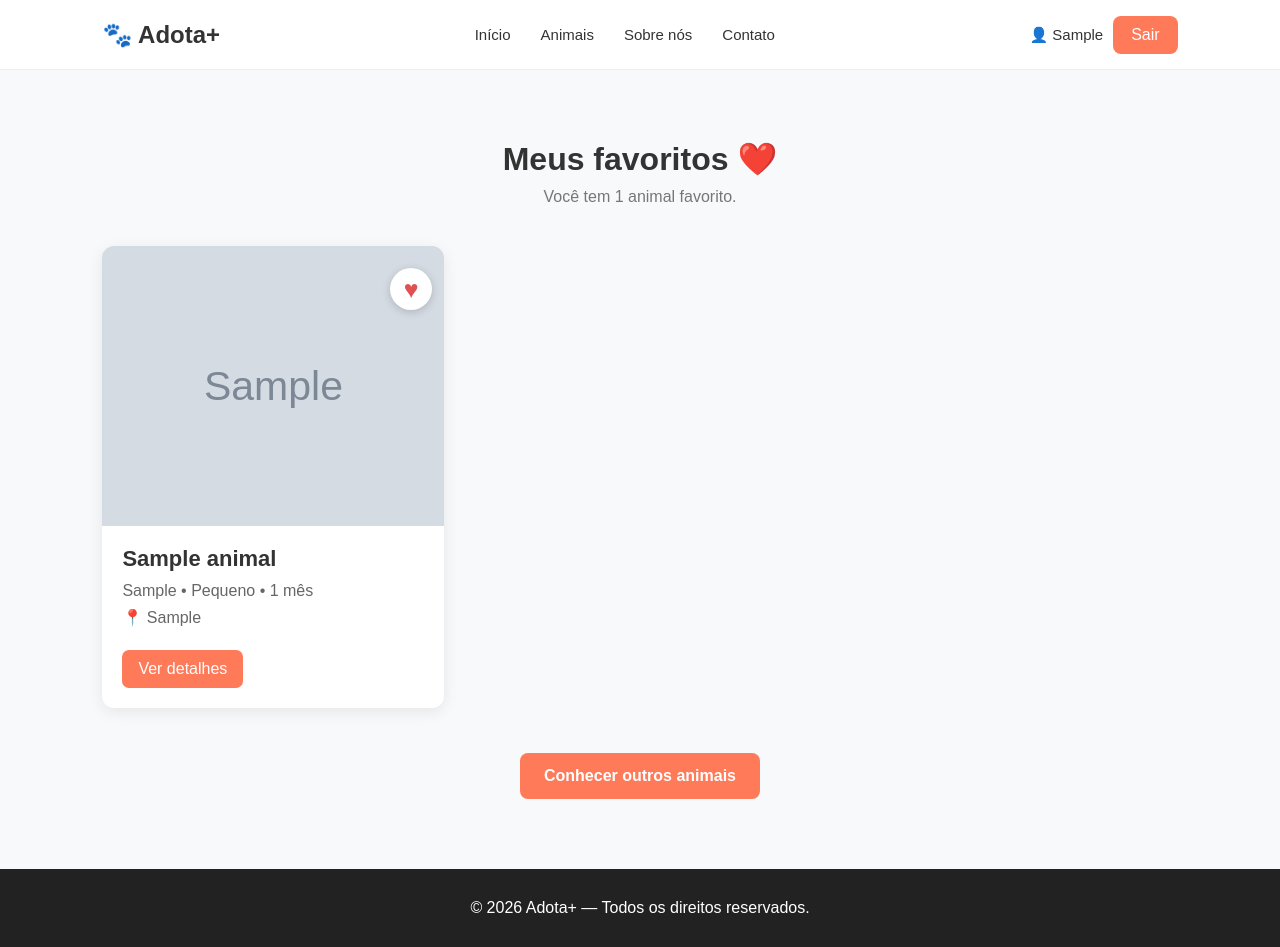
After one commit to igoroliveira77/AdotaMais, a Django app: page /meus-favoritos/ in a window 1280 px wide. The commit adds this page. Run offline with Django 5.2, Linux system fonts and the light colour scheme; a user stored in the database is signed in; tables that the repository leaves empty hold one stand-in row (values such as "Sample post"); grey boxes marked "Sample" are stand-in pictures.

Commit message:
feat: adiciona sistema de animais favoritos

```diff
--- a/core/models.py
+++ b/core/models.py
@@ -96,3 +96,33 @@ class SolicitacaoAdocao(models.Model):
 
     def __str__(self):
         return f'{self.usuario.username} - {self.animal.nome}'
+
+
+class Favorito(models.Model):
+
+    usuario = models.ForeignKey(
+        'auth.User',
+        on_delete=models.CASCADE,
+        related_name='favoritos'
+    )
+
+    animal = models.ForeignKey(
+        Animal,
+        on_delete=models.CASCADE,
+        related_name='favoritos'
+    )
+
+    data_adicao = models.DateTimeField(auto_now_add=True)
+
+    class Meta:
+        verbose_name = 'favorito'
+        verbose_name_plural = 'favoritos'
+        constraints = [
+            models.UniqueConstraint(
+                fields=['usuario', 'animal'],
+                name='unique_favorito_usuario_animal'
+            )
+        ]
+
+    def __str__(self):
+        return f'{self.usuario.username} - {self.animal.nome}'
--- a/core/static/core/css/style.css
+++ b/core/static/core/css/style.css
@@ -1229,3 +1229,115 @@ footer {
     color: #555;
     font-weight: 600;
 }
+
+/* BOTÕES DE FAVORITOS */
+
+.btn-favorito {
+    width: 100%;
+    padding: 10px;
+    margin: 10px 0;
+    border: 1px solid #e5a1a1;
+    border-radius: 8px;
+    background-color: #fff;
+    color: #d9534f;
+    font-size: 14px;
+    font-weight: 600;
+    cursor: pointer;
+    transition: 0.3s;
+}
+
+.btn-favorito:hover {
+    background-color: #fff0f0;
+}
+
+.btn-favorito.favoritado {
+    background-color: #d9534f;
+    color: white;
+    border-color: #d9534f;
+}
+
+.btn-favorito.favoritado:hover {
+    background-color: #bd4141;
+}
+
+/* FAVORITOS NOS CARDS */
+
+.animal-image {
+    position: relative;
+}
+
+.form-favorito {
+    position: absolute;
+    top: 12px;
+    right: 12px;
+    z-index: 2;
+    margin: 0;
+}
+
+.btn-favorito {
+    width: 42px;
+    height: 42px;
+    display: flex;
+    align-items: center;
+    justify-content: center;
+    border: none;
+    border-radius: 50%;
+    background-color: white;
+    color: #e05252;
+    font-size: 25px;
+    cursor: pointer;
+    box-shadow: 0 2px 8px rgba(0, 0, 0, 0.18);
+    transition: 0.2s;
+}
+
+.btn-favorito:hover {
+    transform: scale(1.1);
+    background-color: #fff0f0;
+}
+
+.btn-favorito.favoritado {
+    background-color: white;
+    color: #e05252;
+}
+
+
+.favoritos-vazio {
+    grid-column: 1 / -1;
+    display: flex;
+    flex-direction: column;
+    align-items: center;
+    justify-content: center;
+    text-align: center;
+    padding: 50px 20px;
+    background: #ffffff;
+    border-radius: 16px;
+    box-shadow: 0 4px 15px rgba(0, 0, 0, 0.06);
+}
+
+.favoritos-vazio span {
+    font-size: 48px;
+    margin-bottom: 15px;
+}
+
+.favoritos-vazio h3 {
+    font-size: 24px;
+    margin-bottom: 10px;
+    color: #333333;
+}
+
+.favoritos-vazio p {
+    color: #777777;
+    margin-bottom: 25px;
+    max-width: 450px;
+    line-height: 1.5;
+}
+
+.favoritos-vazio {
+    margin-bottom: 30px;
+}
+
+.favoritos-acoes {
+    display: flex;
+    justify-content: center;
+    margin-top: 45px;
+}
--- /dev/null
+++ b/core/templates/core/meus_favoritos.html
@@ -0,0 +1,151 @@
+
+{% load static %}
+
+<!DOCTYPE html>
+<html lang="pt-BR">
+
+<head>
+    <meta charset="UTF-8">
+    <meta name="viewport" content="width=device-width, initial-scale=1.0">
+
+    <title>Adota+ | Meus favoritos</title>
+
+    <link rel="stylesheet" href="{% static 'core/css/style.css' %}?v=12">
+</head>
+
+<body>
+
+    <header class="navbar">
+
+        <div class="logo">
+            🐾 Adota+
+        </div>
+
+        <nav>
+            <a href="/">Início</a>
+            <a href="/#animais">Animais</a>
+            <a href="/#sobre-nos">Sobre nós</a>
+            <a href="/#contato">Contato</a>
+        </nav>
+
+        <div class="navbar-buttons">
+            <span class="usuario-logado">
+                👤 {{ user.username|capfirst }}
+            </span>
+
+            <a href="{% url 'logout' %}" class="btn-register">Sair</a>
+        </div>
+
+    </header>
+
+    <main class="animais-section">
+
+        <div class="section-header">
+            <h2>Meus favoritos ❤️</h2>
+
+            <p>
+                Você tem {{ total_favoritos }}
+                {% if total_favoritos == 1 %}
+                    animal favorito.
+                {% else %}
+                    animais favoritos.
+                {% endif %}
+            </p>
+        </div>
+
+        <div class="animais-grid">
+
+            {% for favorito in favoritos %}
+
+                <article class="animal-card">
+
+                    <div class="animal-image">
+
+                        {% if favorito.animal.foto %}
+                            <img src="{{ favorito.animal.foto.url }}"
+                                 alt="{{ favorito.animal.nome }}">
+                        {% else %}
+                            🐾
+                        {% endif %}
+
+                        <form method="POST"
+                              action="{% url 'remover_favorito' favorito.animal.id %}"
+                              class="form-favorito">
+
+                            {% csrf_token %}
+
+                            <input type="hidden" name="pagina_origem" value="meus_favoritos">
+
+                            <button type="submit"
+                                    class="btn-favorito favoritado"
+                                    title="Remover dos favoritos">
+                                ♥
+                            </button>
+
+                        </form>
+
+                    </div>
+
+                    <div class="animal-info">
+
+                        <h3>{{ favorito.animal.nome }}</h3>
+
+                        <p>
+                            {{ favorito.animal.especie }} •
+                            {{ favorito.animal.porte }} •
+                            {{ favorito.animal.idade }}
+                            {% if favorito.animal.idade == 1 %}
+                                {% if favorito.animal.unidade_idade == 'anos' %}ano{% else %}mês{% endif %}
+                            {% else %}
+                                {% if favorito.animal.unidade_idade == 'anos' %}anos{% else %}meses{% endif %}
+                            {% endif %}
+                        </p>
+
+                        <p>
+                            📍 {{ favorito.animal.cidade }}
+                        </p>
+
+                        <a href="{% url 'detalhes_animal' favorito.animal.id %}"
+                           class="btn-card">
+                            Ver detalhes
+                        </a>
+
+                    </div>
+
+                </article>
+
+            {% empty %}
+
+                <div class="favoritos-vazio">
+                    <span>💔</span>
+                    <h3>Nenhum favorito por enquanto</h3>
+                    <p>
+                        Explore os animais disponíveis e salve aqueles
+                        que conquistarem seu coração!
+                    </p>
+
+                    <a href="/#animais" class="btn-primary">
+                        Encontrar animais
+                    </a>
+                </div>
+
+            {% endfor %}
+
+        </div>
+
+        <div class="favoritos-acoes">
+            <a href="/#animais" class="btn-primary">
+                Conhecer outros animais
+            </a>
+        </div>
+
+    </main>
+
+    <footer>
+        <p>
+            © 2026 Adota+ — Todos os direitos reservados.
+        </p>
+    </footer>
+
+</body>
+</html>
--- a/core/urls.py
+++ b/core/urls.py
@@ -51,4 +51,22 @@ urlpatterns = [
     views.cancelar_solicitacao,
     name='cancelar_solicitacao'
     ),
+
+        path(
+        'animal/<int:id>/favoritar/',
+        views.adicionar_favorito,
+        name='adicionar_favorito'
+    ),
+
+    path(
+        'animal/<int:id>/remover-favorito/',
+        views.remover_favorito,
+        name='remover_favorito'
+    ),
+
+    path(
+    'meus-favoritos/',
+    views.meus_favoritos,
+    name='meus_favoritos'
+    ),
 ]
--- a/core/views.py
+++ b/core/views.py
@@ -3,7 +3,7 @@ from django.contrib.auth import authenticate, login, logout
 from django.contrib.auth.decorators import login_required
 from django.contrib import messages
 from django.contrib.auth.models import User
-from .models import Animal, SolicitacaoAdocao
+from .models import Animal, SolicitacaoAdocao, Favorito
 from django.contrib.admin.views.decorators import staff_member_required
 from django.db.models import Q
 from django.core.paginator import Paginator
@@ -71,8 +71,16 @@ def inicio(request):
     status='Disponível'
     ).values_list('sexo', flat=True).distinct().order_by('sexo')
 
+    animais_favoritos = []
+
+    if request.user.is_authenticated:
+        animais_favoritos = Favorito.objects.filter(
+            usuario=request.user
+        ).values_list('animal_id', flat=True)
+
     contexto = {
         'animais': animais,
+        'animais_favoritos': animais_favoritos,
         'especies': especies,
         'cidades': cidades,
         'especie_selecionada': especie,
@@ -98,6 +106,63 @@ def detalhes_animal(request, id):
     }
 
     return render(request, 'core/detalhes_animal.html', contexto)
+
+@login_required(login_url='login')
+def adicionar_favorito(request, id):
+    if request.method != 'POST':
+        return redirect('inicio')
+
+    animal = get_object_or_404(Animal, id=id)
+
+    favorito, criado = Favorito.objects.get_or_create(
+        usuario=request.user,
+        animal=animal
+    )
+
+    if criado:
+        messages.success(request, 'Animal adicionado aos favoritos!')
+    else:
+        messages.info(request, 'Este animal já está nos seus favoritos.')
+
+    return redirect('inicio')
+
+
+@login_required(login_url='login')
+def remover_favorito(request, id):
+    if request.method != 'POST':
+        return redirect('inicio')
+
+    favorito = get_object_or_404(
+        Favorito,
+        usuario=request.user,
+        animal_id=id
+    )
+
+    favorito.delete()
+
+    messages.success(request, 'Animal removido dos favoritos!')
+
+    pagina_origem = request.POST.get('pagina_origem')
+
+    if pagina_origem == 'meus_favoritos':
+        return redirect('meus_favoritos')
+
+    return redirect('inicio')
+
+
+@login_required(login_url='login')
+def meus_favoritos(request):
+    favoritos = Favorito.objects.filter(
+        usuario=request.user
+    ).select_related('animal').order_by('-data_adicao')
+    total_favoritos = favoritos.count()
+
+    contexto = {
+        'favoritos': favoritos,
+        'total_favoritos': total_favoritos,
+    }
+
+    return render(request, 'core/meus_favoritos.html', contexto)
 
 
 
```
Also changed, not shown: core/templates/core/inicio.html (+23 -1 lines), core/migrations/0007_favorito.py (added).
